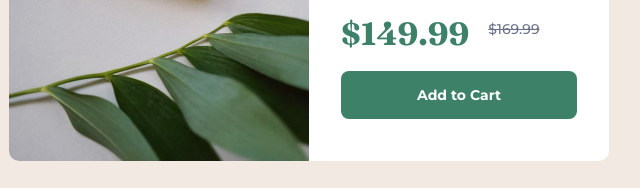
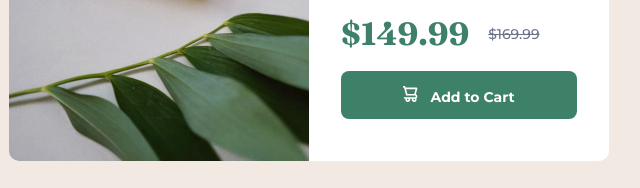
Before and after one commit to DAJ350/product-preview-card-component-main, a plain HTML site: page index.html in a window 1280 px wide. Shown: the part 464-652 px from the top of the page, 331-971 px from the left. Drawn offline with Linux system fonts and the light colour scheme.

Commit message:
add to cart icon

```diff
--- a/index.html
+++ b/index.html
@@ -51,7 +51,16 @@
           <h1 class="display deep-aquamarine">$149.99</h1>
           <span class="body aurometal">$169.99</span>
         </section>
-        <button class="button-text pure-white"><a href="#">Add to Cart</a></button>
+        <button class="button-text pure-white">
+          <a href="#"
+            ><svg width="15" height="16" xmlns="http://www.w3.org/2000/svg">
+              <path
+                d="M14.383 10.388a2.397 2.397 0 0 0-1.518-2.222l1.494-5.593a.8.8 0 0 0-.144-.695.8.8 0 0 0-.631-.28H2.637L2.373.591A.8.8 0 0 0 1.598 0H0v1.598h.983l1.982 7.4a.8.8 0 0 0 .799.59h8.222a.8.8 0 0 1 0 1.599H1.598a.8.8 0 1 0 0 1.598h.943a2.397 2.397 0 1 0 4.507 0h1.885a2.397 2.397 0 1 0 4.331-.376 2.397 2.397 0 0 0 1.12-2.021ZM11.26 7.99H4.395L3.068 3.196h9.477L11.26 7.991Zm-6.465 6.392a.8.8 0 1 1 0-1.598.8.8 0 0 1 0 1.598Zm6.393 0a.8.8 0 1 1 0-1.598.8.8 0 0 1 0 1.598Z"
+                fill="#FFF"
+              /></svg
+            >Add to Cart</a
+          >
+        </button>
       </section>
     </main>
 
--- a/styles.css
+++ b/styles.css
@@ -112,9 +112,16 @@ main {
   padding: 2rem;
 }
 
+/*h1.display {
+    margin-top: 20px;
+    margin-bottom: 24px;
+}*/
+
 .price {
   display: flex;
   column-gap: 1.1875rem;
+  align-items: center;
+  /*margin: 30px 0;*/
 }
 
 .price span {
@@ -127,6 +134,10 @@ button {
   border-radius: 8px;
   height: 3rem;
   width: 100%;
+}
+
+button svg {
+    margin-right: 12px;
 }
 
 button a {
```
